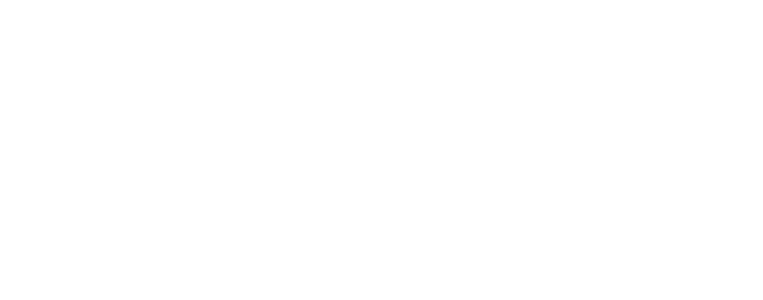
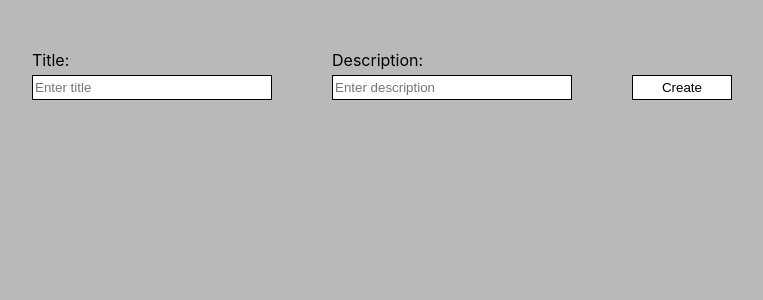
Before and after one commit to ViacheslavRudenko/ToDoList_PM_TT, a React (Create React App) app: page / in a window 1280 px wide. Shown: the top 300 px of the page, without its empty margins (8-771 px from the left). Built offline with nearby package versions, Linux system fonts and the light colour scheme.

Commit message:
feat: component which create ToDo item

```diff
--- a/src/App.css
+++ b/src/App.css
@@ -0,0 +1,11 @@
+* {
+  background-color: rgb(186, 185, 185);
+}
+
+.App {
+  height: 100vh;
+  max-width: 1200px;
+  margin: 0 auto;
+  padding: 50px 0;
+  box-sizing: border-box;
+}
--- a/src/App.tsx
+++ b/src/App.tsx
@@ -1,7 +1,12 @@
 import "./App.css";
+import CreateToDo from "./Components/CreateToDo";
 
 function App() {
-  return <div className="App"></div>;
+  return (
+    <div className="App">
+      <CreateToDo />
+    </div>
+  );
 }
 
 export default App;
--- /dev/null
+++ b/src/Components/CreateToDo.tsx
@@ -0,0 +1,21 @@
+import "./index.css";
+
+function CreateToDo() {
+  return (
+    <div className="create-box">
+      <div className="create__item">
+        <label>Title:</label>
+        <input type="text" placeholder="Enter title" />
+      </div>
+      <div className="create__item">
+        <label>Description:</label>
+        <input type="text" placeholder="Enter description" />
+      </div>
+      <div className="create__btn">
+        <button>Create</button>
+      </div>
+    </div>
+  );
+}
+
+export default CreateToDo;
--- /dev/null
+++ b/src/Components/index.css
@@ -0,0 +1,34 @@
+.create-box {
+  max-width: 700px;
+  display: flex;
+  justify-content: space-between;
+  height: 50px;
+}
+.create__item,
+.create__btn {
+  display: flex;
+}
+.create__item {
+  flex-direction: column;
+  justify-content: space-between;
+}
+.create__item > input {
+  width: 240px;
+}
+.create__btn {
+  align-items: end;
+}
+.create__btn > button {
+  width: 100px;
+  cursor: pointer;
+}
+.create__btn > button:hover {
+  background-color: rgb(198, 196, 196);
+}
+.create__item > input,
+.create__btn > button {
+  background-color: #fff;
+  border: 1px solid #000;
+  height: 25px;
+  box-sizing: border-box;
+}
```
